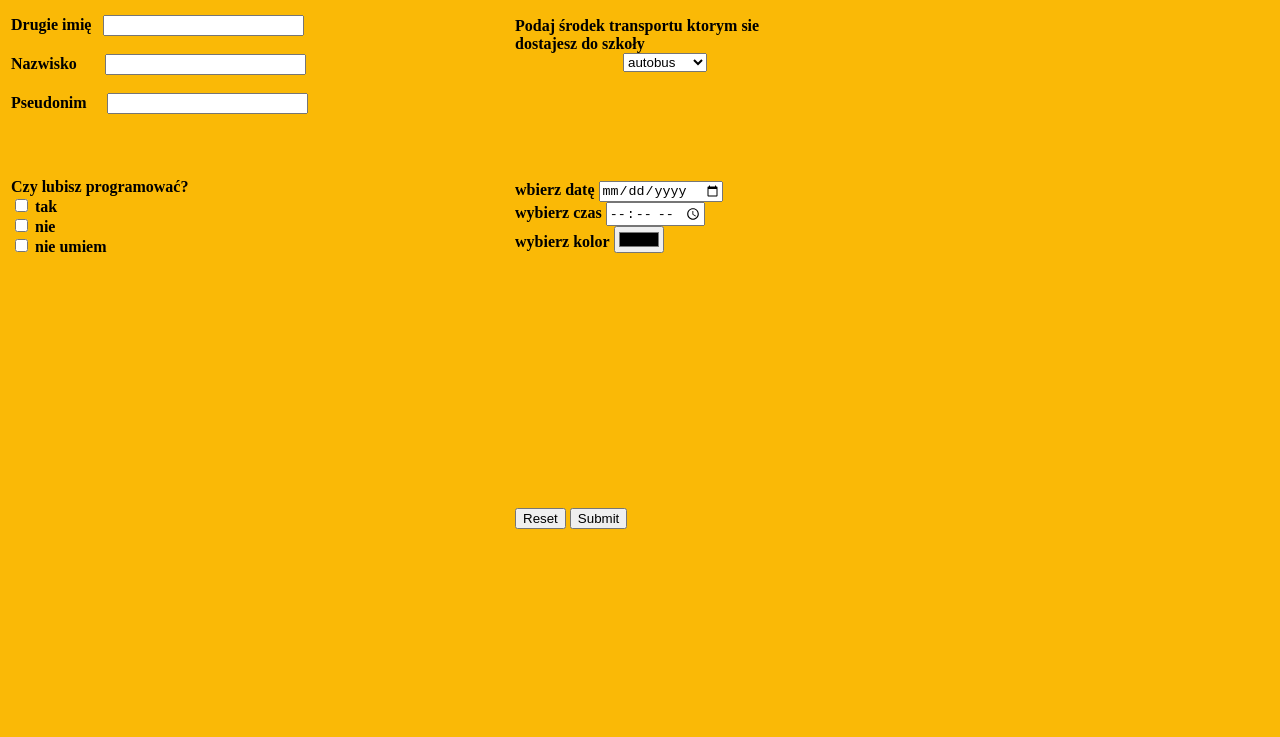
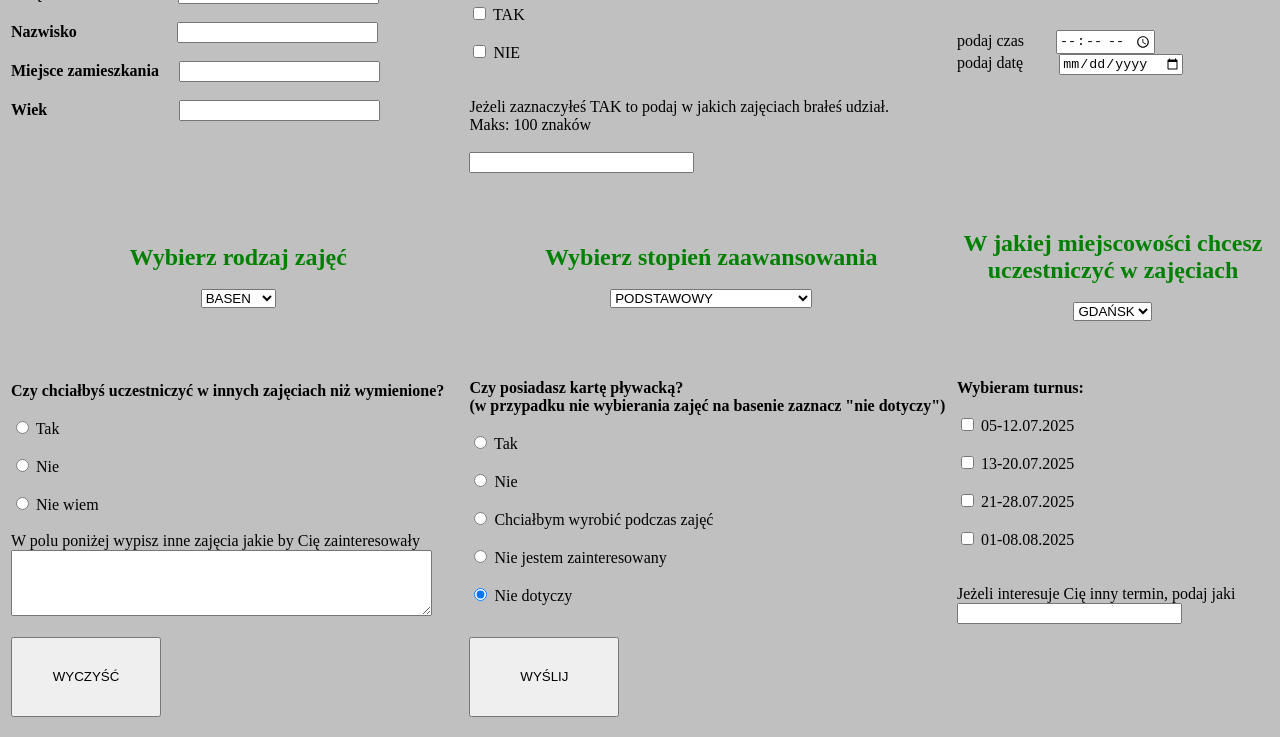
Before and after one commit to macius77/zad-14-15, a plain HTML site: page Formularz_Cieszewski.html in a window 1280 px wide. Shown: the part 133-870 px from the top of the page. Drawn offline with Linux system fonts and the light colour scheme.

Commit message:
Update Formularz_Cieszewski.html

```diff
--- a/Formularz_Cieszewski.html
+++ b/Formularz_Cieszewski.html
@@ -1,68 +1,121 @@
+
 <!DOCTYPE html>
 <html lang="pl-PL">
 <html>
 <head>
 <meta charset="utf-8">
-        <title>Formularz_Cieszewski</title>
+<title> ZADANIE FORMULARZ </title>
 </head>
-    <body style="background-color: rgb(250, 185, 6);">
-       Tutaj bedzie formularz
-        <A HREF="index.html"> Wróć </A>
-        <center><h1> Formularz o programowaniu i szkole</h1></center>
-        <form enctype="text/plain" action="mailto:mkryniew@wp.pl" subject="formularz_dane" method="Post">
+<body bgcolor="#C0C0C0">
+<center><h1> <font color="#008000" > <B> FORMULARZ WYBORU ZAJĘĆ SPORTOWYCH</B></font></h1></center>
+<form enctype="text/plain" action="mailto:mkryniew@ids.gda.pl" subject="Cieszewski Maciej" method="Post">
 <TABLE>
 <TR height="100">
 <TD width="500">
-         <b>Imię</b> &nbsp
-        &nbsp
-        &nbsp &nbsp &nbsp &nbsp &nbsp &nbsp<input name="imie" size="22" required>
+<b>Imię</b> &nbsp &nbsp &nbsp &nbsp &nbsp &nbsp &nbsp &nbsp &nbsp &nbsp &nbsp
+&nbsp &nbsp &nbsp &nbsp &nbsp &nbsp<input name="imie" size="22">
 <br><br>
-         <b>Drugie imię</b>&nbsp &nbsp<input name="drugie" size="22">
+<b>Nazwisko </b> &nbsp &nbsp &nbsp &nbsp &nbsp &nbsp &nbsp &nbsp &nbsp &nbsp &nbsp &nbsp <input name="nazwisko" size="22">
 <br><br>
-         <b>Nazwisko </b> &nbsp &nbsp &nbsp <input name="nazwisko" size="22" required>
+<b>Miejsce zamieszkania</b>&nbsp &nbsp &nbsp<input name="miejscowość" size="22"><nobr> <br>
+<br>
+<b>Wiek </b> &nbsp &nbsp &nbsp &nbsp &nbsp &nbsp &nbsp &nbsp &nbsp &nbsp &nbsp &nbsp &nbsp &nbsp &nbsp &nbsp <input name="wiek" size="22">
 <br><br>
-         <b>Pseudonim</b>&nbsp &nbsp &nbsp<input name="login" size="22"><nobr>
-        <br>
 </TD>
+
+<TD width="500"> <B>Czy brałeś udział w zajęciach sportowych organizowanych przez nasz klub?</B>
+<br><br>
+<input type="checkbox" name="tak" value="k"> TAK
+<br><br>
+<input type="checkbox" name="nie" value="m"> NIE
+
+<br><br><br>
+<nobr>Jeżeli zaznaczyłeś TAK to podaj w jakich zajęciach brałeś udział.<br>
+ Maks: 100 znaków</nobr>
+<br><br>
+<input name="tak" size="25" maxlength="100">
+</TD>
+
+<TD>podaj czas &nbsp &nbsp &nbsp &nbsp<input type="time"><br>
+podaj datę &nbsp &nbsp &nbsp&nbsp &nbsp<input type="date"> <br>
+ <br> </TD>
+</TR>
+
+<TR height="200">
+<TD><center><font size="5" color="#008000"><b>Wybierz rodzaj zajęć</b></font></center><br>
+<center> <select>
+<option value="basen">BASEN</option>
+<option value="karate">KARATE</option>
+<option value="rower">ROWER</option>
+<option value="biegi">BIEGI</option>
+<option value="rolki">ROLKI</option>
+</select> </center> </TD>
+
 <TD width="300" >
-            <b>Podaj środek transportu ktorym sie dostajesz do szkoły</b>
-            <center>
-                <select name="" id="">
-                    <option value="autobus">autobus</option>
-                    <option value="samochod">samochod</option>
-                    <option value="piechota">piechota</option>
-                    <option value="motor">motor</option>
-                    <option value="tramwaj">tramwaj</option>
-                    <option value="helikopter">helikopter</option>
-                    <option value="samolot">samolot</option>
-                </select>
-            </center>
+<center><font size="5" color="#008000"><b>Wybierz stopień zaawansowania</b></font></center><br>
+<center> <select>
+<option value="podstawowy">PODSTAWOWY</option>
+<option value="średnio zaawansowany">ŚREDNIO ZAAWANSOWANY</option>
+<option value="zaawansowany">ZAAWANSOWANY</option>
+</select> </center></TD>
+
+<TD width="300" >
+<center><font size="5" color="#008000"><b>W jakiej miejscowości chcesz uczestniczyć w zajęciach</b></font></center><br>
+<center> <select>
+<option value="Gdańsk">GDAŃSK</option>
+<option value="Gdynia">GDYNIA</option>
+<option value="Sopot">SOPOT</option>
+<option value="Rumia">RUMIA</option>
+</select> </center>
+</TD>
+
+<TR height="200">
+
+<TD><nobr><B>Czy chciałbyś uczestniczyć w innych zajęciach niż wymienione?</B></nobr>
+<br><br>
+<input type="radio" name="pyt2" value="tak"> Tak
+<br><br>
+<input type="radio" name="pyt2" value="nie"> Nie
+<br><br>
+<input type="radio" name="pyt2" value="tak"> Nie wiem <br> <br>
+ W polu poniżej wypisz inne zajęcia jakie by Cię zainteresowały<br>
+ <textarea cols="50" rows="4"></textarea> </TD>
+
+
+<TD><nobr><B>Czy posiadasz kartę pływacką?<br> (w przypadku nie wybierania zajęć na basenie zaznacz "nie dotyczy")</B></nobr>
+<br><br>
+<input type="radio" name="pyt3" value="tak"> Tak
+<br><br>
+<input type="radio" name="pyt3" value="nie"> Nie
+<br><br>
+<input type="radio" name="pyt3" value="tak"> Chciałbym wyrobić podczas zajęć
+<br><br>
+<input type="radio" name="pyt3" value="nie"> Nie jestem zainteresowany
+<br><br>
+<input type="radio" name="pyt3" value="nie dotyczy" checked> Nie dotyczy <br> <br> <b>
+
+<TD width="500"><b> Wybieram turnus: </b>
+<br><br>
+<input type="checkbox" name="pyt4" value="1"> 05-12.07.2025
+<br><br>
+<input type="checkbox" name="pyt4" value="2"> 13-20.07.2025
+<br><br>
+<input type="checkbox" name="pyt4" value="3"> 21-28.07.2025
+<br><br>
+<input type="checkbox" name="pyt4" value="4"> 01-08.08.2025
+<br><br><br>
+Jeżeli interesuje Cię inny termin, podaj jaki
+
+<input name="inna" size="25" maxlength="100">
 </TD>
 </TR>
-        <TR height="200">
-         <TD width="500">
-            <b>Czy lubisz programować?</b>
-            <br>
-            <input type="checkbox" name="tak"> <b>tak</b>
-            <br>
-            <input type="checkbox" name="nie"> <b>nie</b>
-            <br>
-            <input type="checkbox" name="nieUmiem"> <b>nie umiem</b>
-             </TD>
-         <TD>
-            <b>wbierz datę</b> <input type="date"> <br>
-            <b>wybierz czas</b> <input type="time"> <br>
-            <b>wybierz kolor</b> <input type="color"> <br>
-         </TD>
-         </TR>
-        <TR height="400">
-         <td></td>
-         <TD>
-            <input type="reset">
-            <input type="submit">
-        </TD>
+
+
+<TR height="100">
+
+<TD><nobr><input type="reset" value="WYCZYŚĆ" style="height:80px; width:150px"> </TD>
+<TD> <input type="submit" value="WYŚLIJ" style="height:80px; width:150px"></TD>
 </TR>
 </TABLE>
 </form>
 </body>
-</html>
```
Lines whose indentation alone changed are shown as unchanged.
